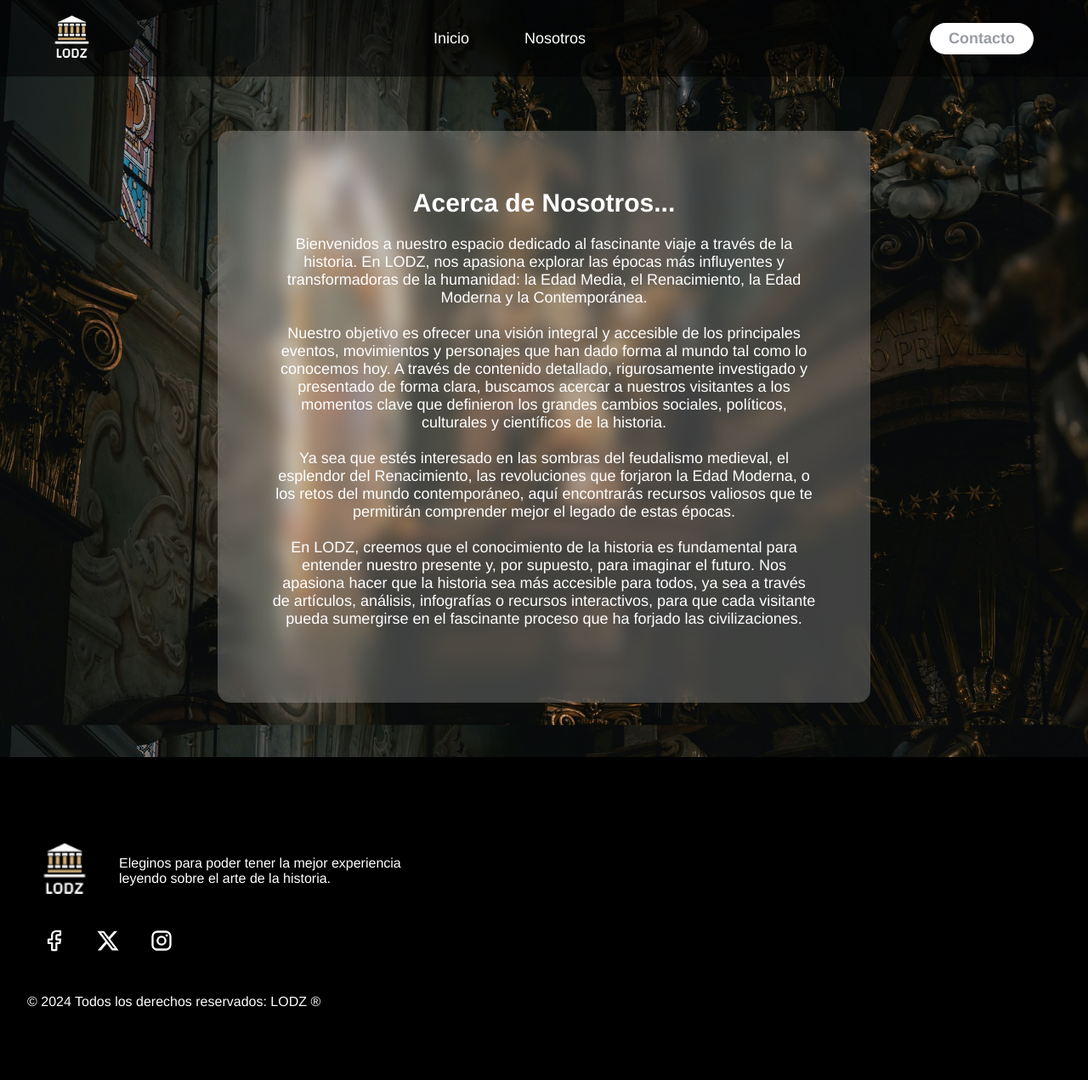
After one commit to eri223223/Tarea002, a PHP site: page /about_us in a window 1280 px wide. The commit adds this page. Shown: the whole page at 85% size. Run offline with PHP 8.4, Linux system fonts and the light colour scheme; some web fonts are replaced.

Commit message:
new-file-about-us

```diff
--- /dev/null
+++ b/about_us.php
@@ -0,0 +1,9 @@
+<?php
+// Incluye el archivo de configuración
+require_once "config.php";
+
+// Define la vista //
+$view = "about_us.php";
+
+// Incluye el archivo de diseño de la vista
+require_once "views/layout.php";
--- /dev/null
+++ b/views/about_us.php
@@ -0,0 +1,23 @@
+<main id="about-us">
+    <div class="about-us-01"><br><br>
+        <h3>Acerca de Nosotros...</h3><br>
+
+        <p>Bienvenidos a nuestro espacio dedicado al fascinante viaje a través de la historia. En LODZ, nos apasiona explorar
+            las épocas más influyentes y transformadoras de la humanidad: la Edad Media, el Renacimiento, la Edad Moderna y la Contemporánea. <br><br>
+            Nuestro objetivo es ofrecer una visión integral y accesible de los principales eventos, movimientos y personajes que han dado
+            forma al mundo tal como lo conocemos hoy. A través de contenido detallado, rigurosamente investigado y presentado de forma clara,
+            buscamos acercar a nuestros visitantes a los momentos clave que definieron los grandes cambios sociales, políticos, culturales y
+            científicos de la historia. <br><br>
+
+            Ya sea que estés interesado en las sombras del feudalismo medieval, el esplendor del Renacimiento, las revoluciones que forjaron
+            la Edad Moderna, o los retos del mundo contemporáneo, aquí encontrarás recursos valiosos que te permitirán comprender mejor el
+            legado de estas épocas. <br><br>
+
+            En  LODZ, creemos que el conocimiento de la historia es fundamental para entender nuestro presente y, por supuesto,
+            para imaginar el futuro. Nos apasiona hacer que la historia sea más accesible para todos, ya sea a través de artículos, análisis,
+            infografías o recursos interactivos, para que cada visitante pueda sumergirse en el fascinante proceso que ha forjado las
+            civilizaciones. <br><br>
+        </p> <br><br>
+    </div>
+
+</main>
--- a/views/css/style.css
+++ b/views/css/style.css
@@ -529,3 +529,19 @@ body{
     display: block; /* Mejora la compatibilidad */
     margin-top: -230px; /* Sube la imagen */
 }
+
+
+#about-us .about-us-01{
+    margin: 5% 20%;
+    text-align: center;
+    background-color: rgb(255, 255, 255, .22);
+    padding: 2% 5% 2% 5%;
+    backdrop-filter: blur(10px);
+    border-radius: 15px;
+    color: #fff;
+}
+
+
+#about-us .about-us-01 h3{
+    font-size: 30px;
+}
--- a/views/index.php
+++ b/views/index.php
@@ -32,7 +32,7 @@
                dividir la Historia <br> Universal, entre los siglos XV y XVIII, después
                de la Edad Media, y antes de la <br> llamada Edad Contemporánea. <br><br></p>
 
-            <a href="<?php echo APP_URL ?>edad_moderna.php""><button class="btn-edad-moderna">Leer Más...</button></a>
+            <a href="<?php echo APP_URL ?>edad_moderna.php"><button class="btn-edad-moderna">Leer Más...</button></a>
             <br><br><br>
             <img src="views/src/edad-moderna.png" class="img-edad-moderna" alt="moderna">
             <br><br><br>
--- a/views/layout.php
+++ b/views/layout.php
@@ -25,7 +25,7 @@
             <nav>
                 <ul class="links">
                     <li><a href="index.php">Inicio</a></li>
-                    <li><a href="#">Nosotros</a></li>
+                    <li><a href="about_us.php">Nosotros</a></li>
                 </ul>
             </nav>
             <a href="#" class="btn"><button>Contacto</button></a>
```
